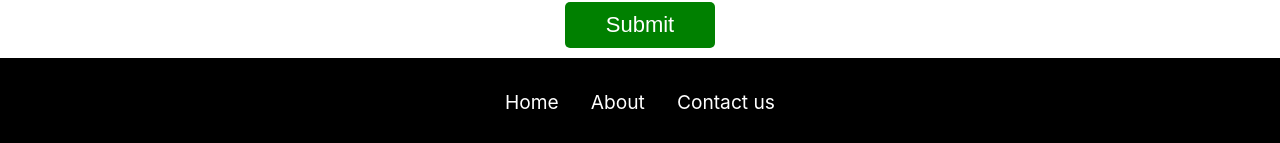
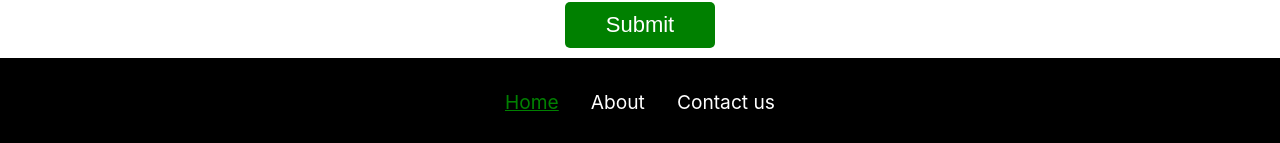
Before and after one commit to OsbaldoRamirez-create/my-app, a React (Create React App) app: page / in a window 1280 px wide. Shown: the part 2150-2293 px from the top of the page. Built offline with nearby package versions, Linux system fonts and the light colour scheme.

Commit message:
added coloring for active page

```diff
--- a/src/Styles/FooterBarStyles.css
+++ b/src/Styles/FooterBarStyles.css
@@ -10,6 +10,11 @@ footer a{
     margin: 0 1rem;
     font-size: 1.2rem;
 }
+footer a.active{
+    color: green;
+    text-decoration: underline;
+}
+
 footer a:hover{
     color: green;
     text-decoration: underline;
```
